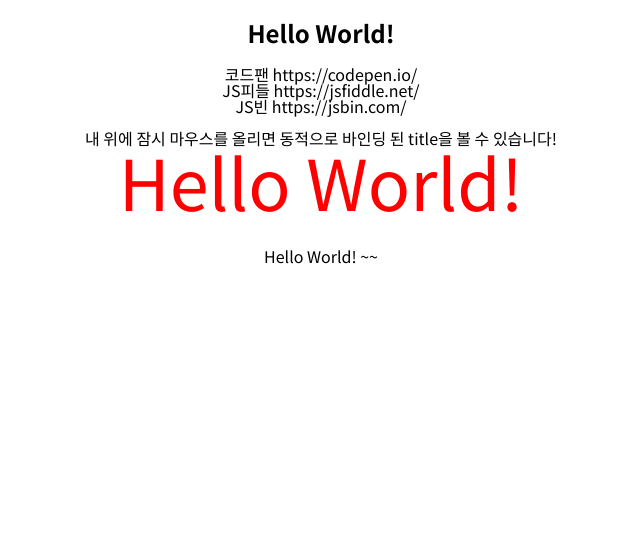
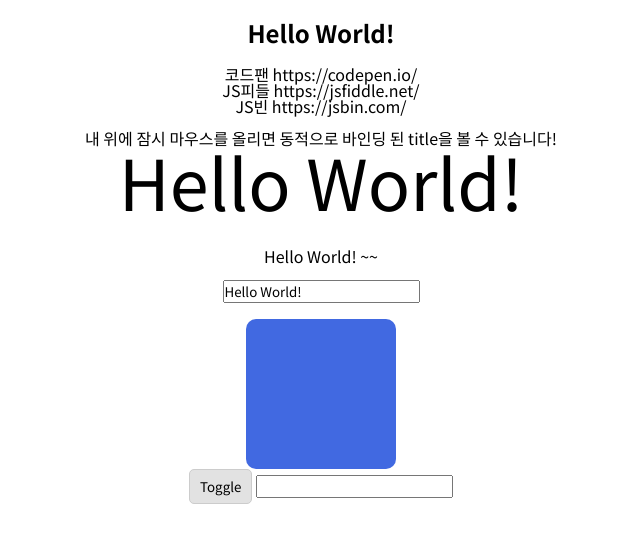
Before and after one commit to sungkwangLim/LetsStudy_Vue, a plain HTML site: page pages/index.html in a window 1280 px wide. Shown: the whole page, without its empty margins (319-959 px from the left). Drawn offline with nearby package versions, Linux system fonts and the light colour scheme.

Commit message:
Vuer강의 사용자입력핸들링까지

```diff
--- a/assets/css/scss/main.scss
+++ b/assets/css/scss/main.scss
@@ -25,3 +25,7 @@ button {display: inline-block; border: 1px solid #ccc; color: #000; background:
 
 .text {font-size: 70px;}
 .text.active {color: red;}
+
+.box {width: 150px; height: 150px; margin: 0 auto; @include alertBox(royalblue, #fff); transition: cubic-bezier(0.075, 0.82, 0.165, 1) 1s; cursor: pointer;
+    &.active {width: 400px; background: tomato;}
+}
--- a/pages/index.html
+++ b/pages/index.html
@@ -31,7 +31,7 @@
             <br>
             <span v-bind:title="msg2">내 위에 잠시 마우스를 올리면 동적으로 바인딩 된 title을 볼 수 있습니다!</span>
             <br>
-            <div class="text" v-bind:class="{ 'active': active }">
+            <div class="text" v-bind:class="{ 'active': toggle }">
                 {{ msg }}
             </div>
             <br>
@@ -44,6 +44,20 @@
             </div>
             <br>
 
+            <div>
+                <!-- vmodel 디렉티브 -->
+                <input type="text" v-model="msg">
+            </div>
+            <br>
+            <div>
+                <div class="box"
+                    v-bind:class="{active : toggle}"
+                    v-on:click="toggleElement">
+                    {{ message1 }}
+                </div>
+                <button type="button" v-on:click="toggleElement">Toggle</button>
+                <input type="text" v-model="message1">
+            </div>
         </section>
         <hr>
 
@@ -60,7 +74,14 @@
                 {txt: '코드팬', link : 'https://codepen.io/'},
                 {txt: 'JS피들', link : 'https://jsfiddle.net/'},
                 {txt: 'JS빈', link : 'https://jsbin.com/'}
-            ]
+            ],
+            toggle : false,
+            message1 : '',
+        },
+        methods:{
+            toggleElement(){
+                this.toggle = !this.toggle;
+            }
         }
     })
 </script>
```
Also changed, not shown: assets/css/main.css.
